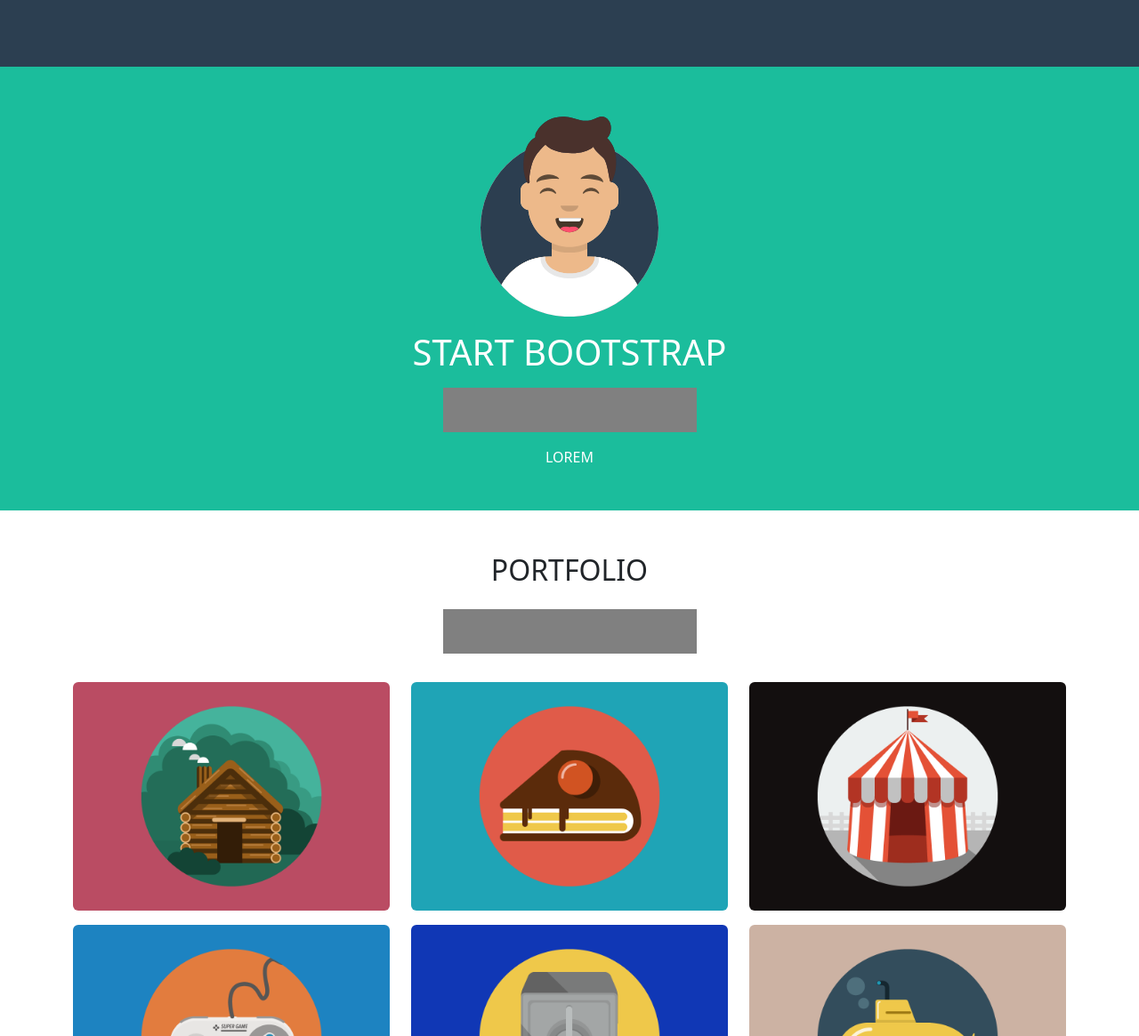
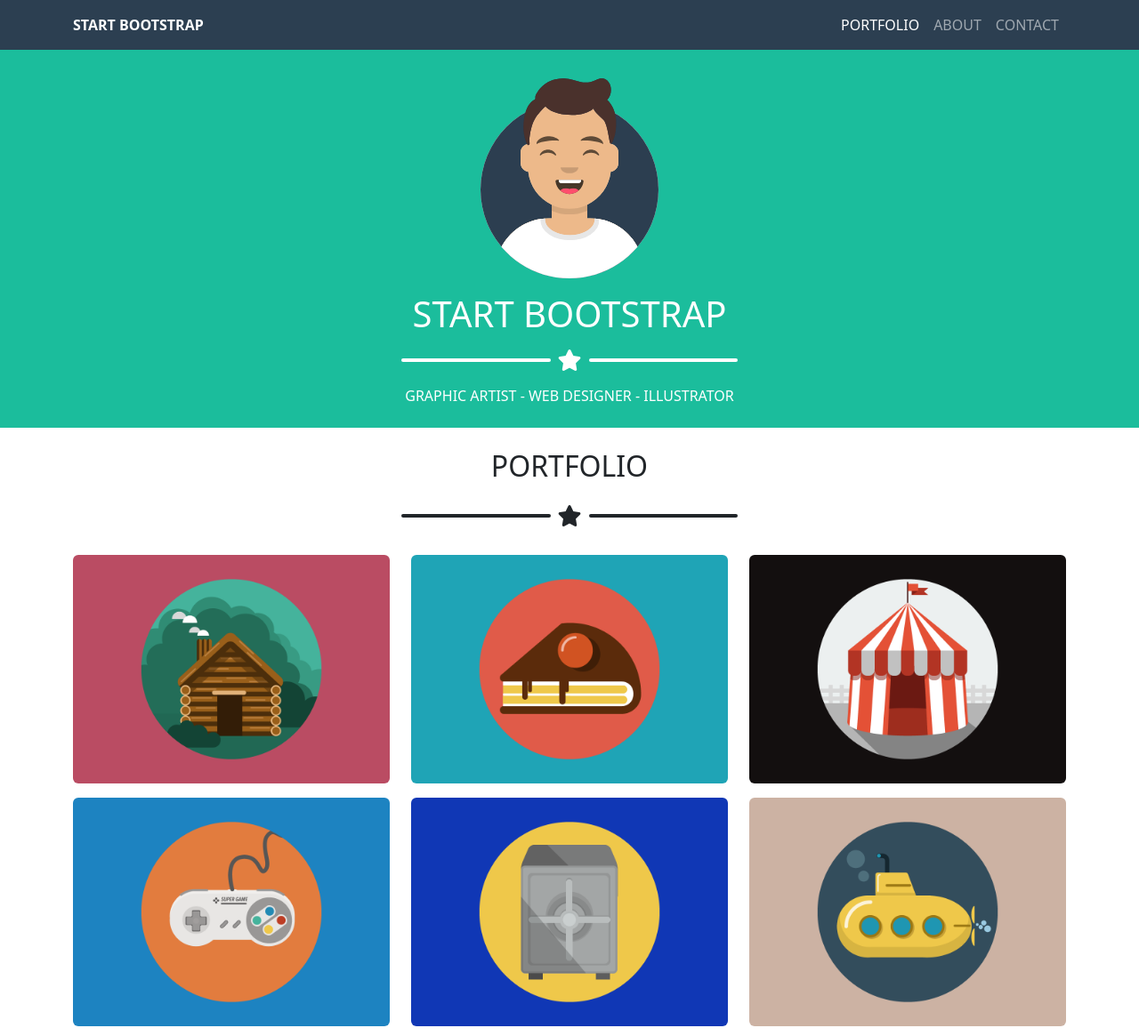
Before and after one commit to lucafranzoi98/html-css-bootstrap-freelancer, a plain HTML site: page index.html in a window 1280 px wide. Shown: the top 1165 px of the page at 89% size. Drawn offline with nearby package versions, Linux system fonts and the light colour scheme; a web font is replaced by a local one.

Commit message:
add navbar and some details

```diff
--- a/assets/css/style.css
+++ b/assets/css/style.css
@@ -1,22 +1,3 @@
-.debug header{
-    height: 75px;
-}
-
-.debug footer .top{
-    background-color: var(--secondary-light);
-}
-
-.debug footer .bottom{
-    background-color: var(--secondary);
-}
-
-.debug .star{
-    background-color: gray;
-    height: 50px;
-    width: 25%;
-    margin: auto;
-}
-
 :root{
     --font-family: 'Helvetica', sans-serif;
     --primary: #1bbd9c;
@@ -24,7 +5,7 @@
     --secondary-light: #3a556c;
 }
 
-header{
+.bg_secondary{
     background-color: var(--secondary);
 }
 
@@ -35,3 +16,19 @@ section:nth-child(odd){
 .avatar{
     max-width: 220px;
 }
+
+.line{
+    width: 15%;
+    max-width: 170px;
+    border: none;
+    border-top: 4px solid;
+    border-radius: 6px;
+}
+
+.debug footer .top{
+    background-color: var(--secondary-light);
+}
+
+.debug footer .bottom{
+    background-color: var(--secondary);
+}
--- a/index.html
+++ b/index.html
@@ -10,29 +10,54 @@
     <link rel="stylesheet" href="./assets/css/style.css">
   </head>
   <body class="debug">
+
     <header>
-
+        <nav class="navbar navbar-expand-lg bg_secondary" data-bs-theme="dark">
+            <div class="container-lg">
+              <a class="navbar-brand text-uppercase fs-6 fw-bold" href="#">Start Bootstrap</a>
+              <button class="navbar-toggler" type="button" data-bs-toggle="collapse" data-bs-target="#navbarNav" aria-controls="navbarNav" aria-expanded="false" aria-label="Toggle navigation">
+                <span class="navbar-toggler-icon"></span>
+              </button>
+              <div class="collapse navbar-collapse justify-content-end" id="navbarNav">
+                <ul class="navbar-nav text-uppercase">
+                  <li class="nav-item">
+                    <a class="nav-link active" aria-current="page" href="#">Portfolio</a>
+                  </li>
+                  <li class="nav-item">
+                    <a class="nav-link" href="#">About</a>
+                  </li>
+                  <li class="nav-item">
+                    <a class="nav-link" href="#">Contact</a>
+                  </li>
+                </ul>
+              </div>
+            </div>
+          </nav>
     </header>
 
     <main>
-        <section class="container-fluid text-center text-white py-5">
+        <section class="container-fluid text-center text-white py-4">
             <div class="container">
                 <img src="./assets/img/avatar.svg" class="avatar" alt="avatar">
                 <h1 class="text-uppercase my-3">Start Bootstrap</h1>
-                <div class="row">
-                    <div class="star"></div>
+                <div class="d-flex justify-content-center align-items-center">
+                    <div class="line"></div>
+                    <i class="fa fa-star fs-4 px-2" aria-hidden="true"></i>
+                    <div class="line"></div>
                 </div>
-                <div class="row text-uppercase mt-3">
-                    <div class="col">lorem</div>
+                <div class="d-flex justify-content-center text-uppercase mt-3">
+                    <div>Graphic artist - Web designer - Illustrator</div>
                 </div>
             </div>
         </section>
 
-        <section class="container-fluid text-center py-5">
+        <section class="container-fluid text-center py-4">
             <div class="container-lg">
                 <h2 class="text-uppercase">Portfolio</h2>
-                <div class="row my-4">
-                    <div class="star"></div>
+                <div class="d-flex justify-content-center align-items-center my-4">
+                    <div class="line"></div>
+                    <i class="fa fa-star fs-4 px-2" aria-hidden="true"></i>
+                    <div class="line"></div>
                 </div>
                 <div class="row row-cols-1 row-cols-md-2 row-cols-xl-3">
                     <div class="col">
@@ -57,21 +82,23 @@
             </div>
         </section>
 
-        <section class="container-fluid py-5 text-white text-center">
+        <section class="container-fluid py-4 text-white text-center">
             <div class="container-lg w-75">
                 <h2 class="text-uppercase">About</h2>
-                <div class="row my-4">
-                    <div class="star"></div>
+                <div class="d-flex justify-content-center align-items-center my-4">
+                    <div class="line"></div>
+                    <i class="fa fa-star fs-4 px-2" aria-hidden="true"></i>
+                    <div class="line"></div>
                 </div>
                 <div class="d-md-flex text-start mb-3">
-                    <div class="col mb-4">Lorem ipsum dolor sit amet consectetur adipisicing elit. Rerum inventore aliquam modi delectus deleniti fuga totam molestias tempora iure earum, expedita atque excepturi mollitia quaerat soluta cumque veritatis minima quod!</div>
-                    <div class="col">Lorem ipsum dolor sit amet, consectetur adipisicing elit. Quidem molestias omnis sed placeat laborum a qui nesciunt facere aperiam magni fugit delectus ipsam eius, odit optio ipsum laboriosam, accusantium distinctio.</div>
+                    <div class="col mb-4">Freelancer is a free bootstrap theme created by Start Bootstrap. The download includes the complete source files including HTML, CSS, and JavaScript as well as optional LESS stylesheets for easy customization.</div>
+                    <div class="col">Whether you're a student looking to showcase your work, a professional looking to attract clients, or a graphic artist looking to share your projects, this template is the perfect starting point!</div>
                 </div>
-                <div class="btn btn-outline-light">Download</div>
+
             </div>
         </section>
 
-        <section class="container-fluid py-5 text-center">
+        <section class="container-fluid py-4 text-center">
             <div class="container-lg w-75">
                 <h2 class="text-uppercase">Contact Me</h2>
                 <div class="row my-4">
```
